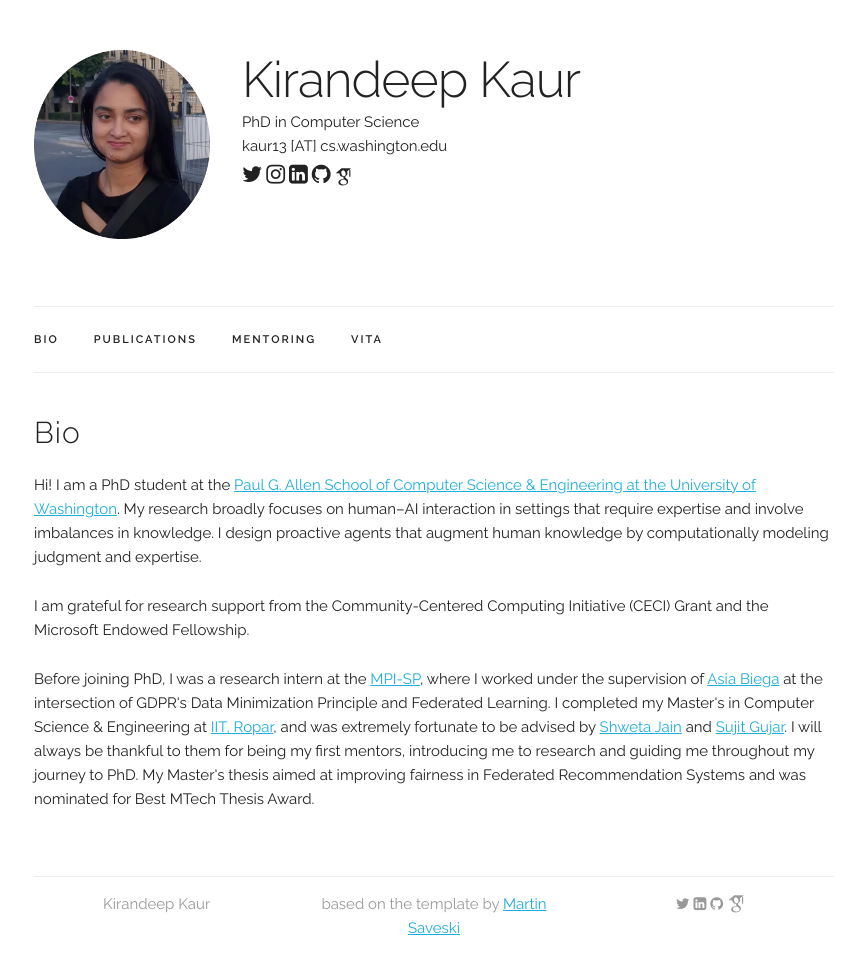
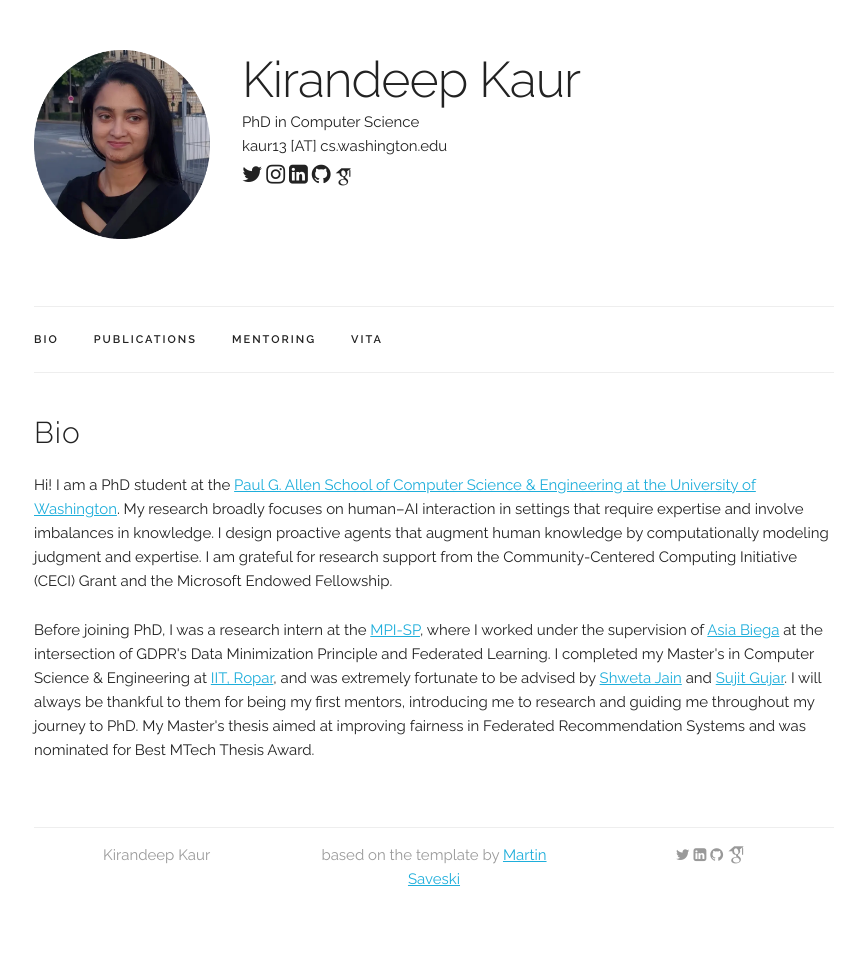
Before and after one commit to i-kiran/i-kiran.github.io, a Jekyll site: the page built from bio.md, in a window 1280 px wide. Shown: the whole page, without its empty margins (206-1071 px from the left). Built offline with Jekyll 4.4.1, drawn with Linux system fonts in a browser that asks for light colours; some web fonts are replaced; after the commit the page ends 931 px from its top, so only the background shows below that.

Commit message:
Combine introductory bio and funding into one paragraph

```diff
--- a/bio.md
+++ b/bio.md
@@ -7,11 +7,7 @@
 <div class="docs-section" id="bio">
   <h4>Bio</h4>
   <p>
-  Hi! I am a PhD student at the <a href="https://www.cs.washington.edu/" target="_blank">Paul G. Allen School of Computer Science &amp; Engineering at the University of Washington</a>. My research broadly focuses on human–AI interaction in settings that require expertise and involve imbalances in knowledge. I design proactive agents that augment human knowledge by computationally modeling judgment and expertise.
-  </p>
-
-  <p>
-  I am grateful for research support from the Community-Centered Computing Initiative (CECI) Grant and the Microsoft Endowed Fellowship.
+  Hi! I am a PhD student at the <a href="https://www.cs.washington.edu/" target="_blank">Paul G. Allen School of Computer Science &amp; Engineering at the University of Washington</a>. My research broadly focuses on human–AI interaction in settings that require expertise and involve imbalances in knowledge. I design proactive agents that augment human knowledge by computationally modeling judgment and expertise. I am grateful for research support from the Community-Centered Computing Initiative (CECI) Grant and the Microsoft Endowed Fellowship.
   </p>
 
   <p>
```
